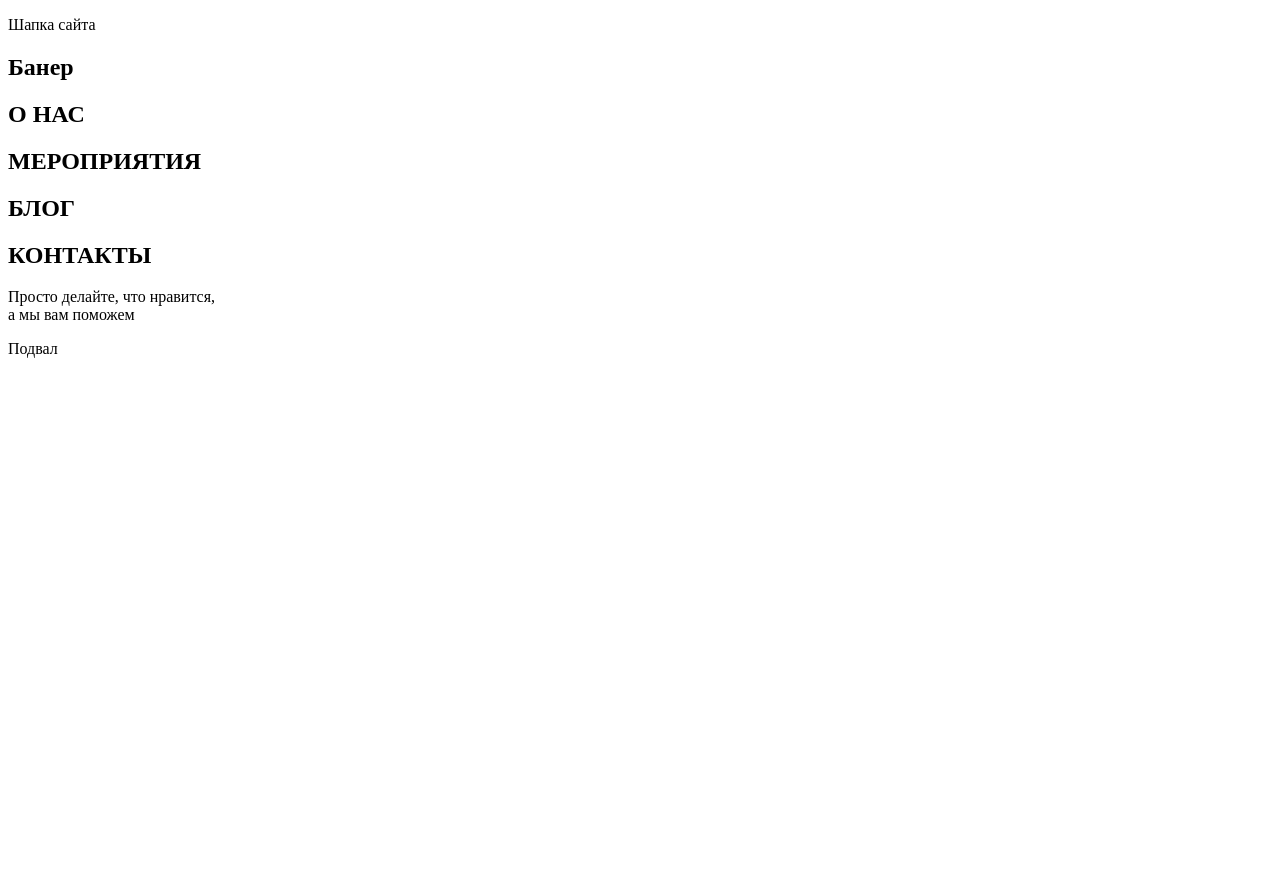
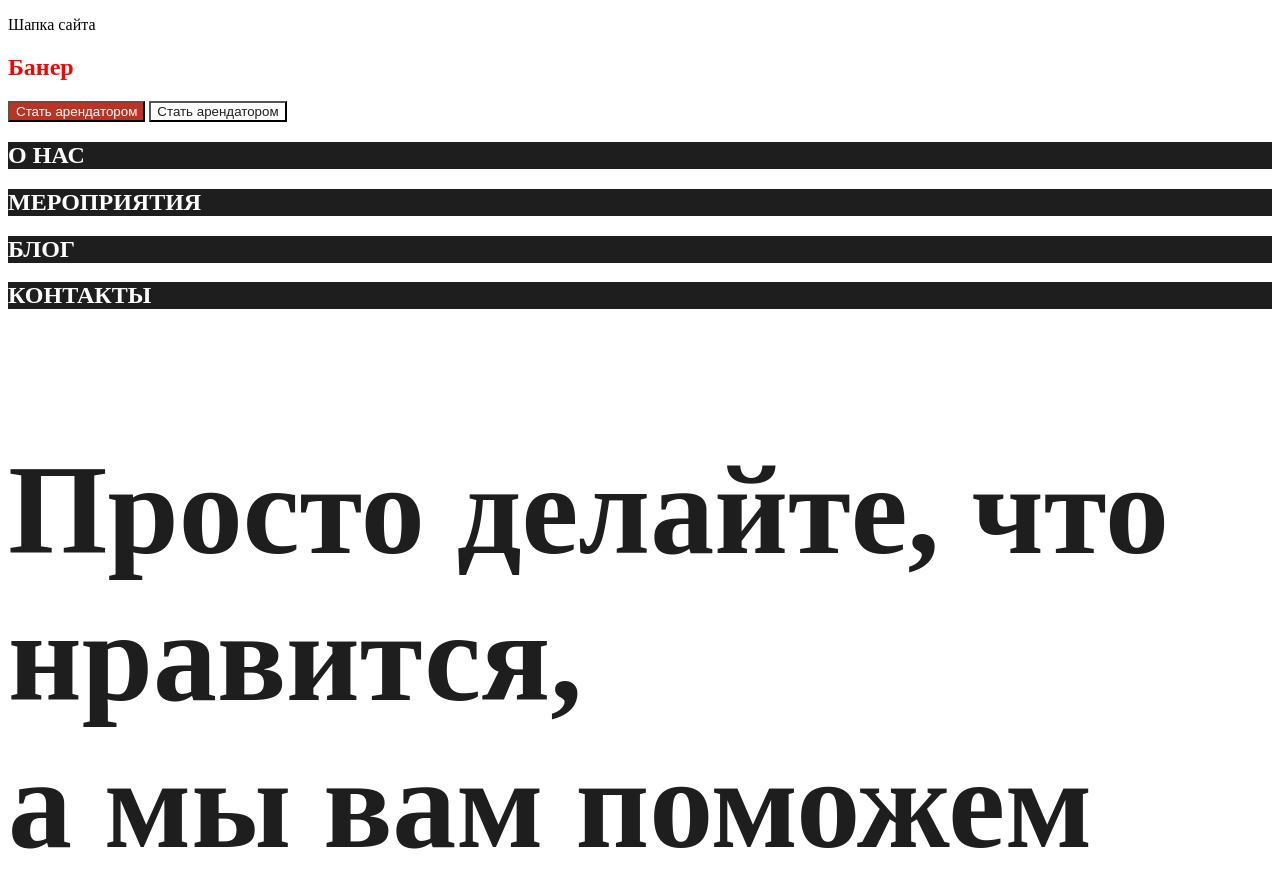
Before and after one commit to Anastasia-Kostyshina/projectkostyshina, a plain HTML site: page index.html in a window 1280 px wide. Shown: the top 881 px of the page. Before the commit the page ends 800 px from the top, so only its background shows below. Drawn offline with Linux system fonts and the light colour scheme.

Commit message:
my changes

```diff
--- a/index.html
+++ b/index.html
@@ -3,43 +3,47 @@
   <head>
     <meta charset="UTF-8" />
     <title>Название документа (страницы)</title>
+    <link rel="stylesheet" href="styles/style.css">
   </head>
-  <body>
+  <body class="body">
 
-    <header>
-        <p title="подсказка">Шапка сайта</p>
+    <header class="header">
+        <p title="подсказка" class="paragraph">Шапка сайта</p>
     </header>
 
-    <main>
-        <section>
-            <h1>Банер</h1>
+    <main class="main">
+        <section class="section">
+            <h1 class="header">Банер</h1>
+
+            <button type="button" class="button">Стать арендатором</button>
+            <button type="button" class="button button--transparent">Стать арендатором</button>
         </section>
 
-        <section>
-            <h1>О НАС</h1>
+        <section class="section">
+            <h1 class="header header--white">О НАС</h1>
         </section>
 
-        <section>
-            <h1>МЕРОПРИЯТИЯ</h1>
+        <section class="section">
+            <h1 class="header header--white">МЕРОПРИЯТИЯ</h1>
         </section>
 
-        <section>
-            <h1>БЛОГ</h1>
+        <section class="section">
+            <h1 class="header header--white">БЛОГ</h1>
         </section>
 
-        <section>
-            <h1>КОНТАКТЫ</h1>
+        <section class="section">
+            <h1 class="header header--white">КОНТАКТЫ</h1>
         </section>
 
-        <aside>
-            <p>Просто делайте, что нравится,
+        <aside class="aside">
+            <p class="paragraph aside__paragraph">Просто делайте, что нравится,
                 <br>
                 а мы вам поможем</p>
         </aside>
     </main>
 
-    <footer>
-        <p>Подвал</p>
+    <footer class="footer">
+        <p class="paragraph">Подвал</p>
     </footer>
 
   </body>
--- /dev/null
+++ b/styles/style.css
@@ -0,0 +1,25 @@
+h1 {
+    color: red;
+}
+
+.header--white {
+    color: #ffffff;
+    background-color: #1F1E1E;
+}
+
+.button {
+    cursor: pointer;
+    background-color: #BC3324;
+    color: #ffffff;
+}
+
+.button--transparent {
+    background-color: transparent;
+    color: #1F1E1E;
+}
+
+.aside__paragraph {
+    font-size: 128px;
+    color: #1F1E1E;
+    font-weight: 600;
+}
```
